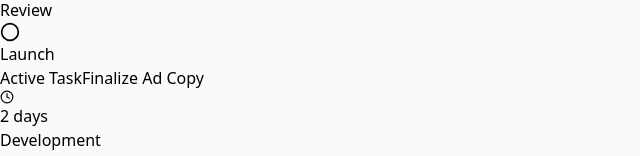
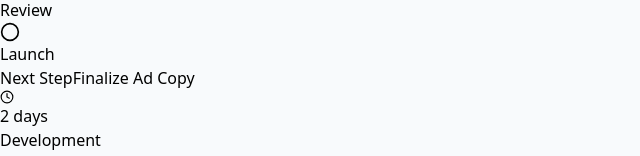
Before and after one commit to dansims2024-afk/Planner-IQ, a Next.js app: page / in a window 1280 px wide. Shown: the part 466-622 px from the top of the page, without its empty margins (0-640 px from the left). Built offline with nearby package versions, Linux system fonts and the light colour scheme.

Commit message:
Refactor ProjectCard component layout and styles

```diff
--- a/src/components/ProjectCard.jsx
+++ b/src/components/ProjectCard.jsx
@@ -13,15 +13,12 @@ const PhaseTracker = ({ currentPhase }) => {
 
         return (
           <div key={phase.id} className="flex-1 flex flex-col items-center relative">
-            {/* Connecting Line */}
             {index !== 0 && (
               <div className={`absolute top-2.5 right-[50%] w-full h-0.5 -z-10
                 ${isCompleted || isActive ? 'bg-blue-500' : 'bg-slate-100'}`}
               />
             )}
-
-            {/* The Dot/Icon */}
-            <div className={`transition-all duration-300`}>
+            <div>
               {isCompleted ? (
                 <CheckCircle2 size={20} className="text-blue-500 fill-blue-50" />
               ) : isActive ? (
@@ -30,7 +27,6 @@ const PhaseTracker = ({ currentPhase }) => {
                 <Circle size={20} className="text-slate-200" />
               )}
             </div>
-
             <span className={`text-[10px] mt-2 font-bold uppercase tracking-tighter ${isActive ? 'text-blue-600' : 'text-slate-400'}`}>
               {phase.name}
             </span>
@@ -43,10 +39,10 @@ const PhaseTracker = ({ currentPhase }) => {
 
 export default function ProjectCard({ project }) {
   return (
-    <div className="bg-white rounded-2xl border border-slate-200/60 p-6 shadow-[0_2px_15px_-3px_rgba(0,0,0,0.07)] hover:shadow-[0_10px_25px_-5px_rgba(0,0,0,0.1)] transition-all cursor-pointer group">
+    <div className="bg-white rounded-2xl border border-slate-200/60 p-6 shadow-sm hover:shadow-xl transition-all cursor-pointer group">
       <div className="flex justify-between items-start mb-4">
         <div>
-          <span className="text-[10px] font-black text-blue-600 bg-blue-50 px-2 py-0.5 rounded-md uppercase tracking-widest leading-none">
+          <span className="text-[10px] font-black text-blue-600 bg-blue-50 px-2 py-0.5 rounded-md uppercase tracking-widest">
             {project.type}
           </span>
           <h3 className="text-xl font-bold text-slate-800 mt-2 group-hover:text-blue-600 transition-colors">
@@ -57,15 +53,12 @@ export default function ProjectCard({ project }) {
           {project.status}
         </div>
       </div>
-
       <PhaseTracker currentPhase={project.currentPhase} />
-
       <div className="mt-6 pt-4 border-t border-slate-50 flex justify-between items-center">
         <div className="flex flex-col">
-          <span className="text-[10px] text-slate-400 font-bold uppercase">Active Task</span>
+          <span className="text-[10px] text-slate-400 font-bold uppercase tracking-wide">Next Step</span>
           <span className="text-sm font-semibold text-slate-700">{project.nextTask}</span>
         </div>
-
         <div className={`flex items-center gap-1.5 text-xs font-bold px-3 py-2 rounded-xl
           ${project.deadline === 'Overdue' ? 'bg-red-50 text-red-600' : 'bg-slate-50 text-slate-500'}`}>
           <Clock size={14} />
```
